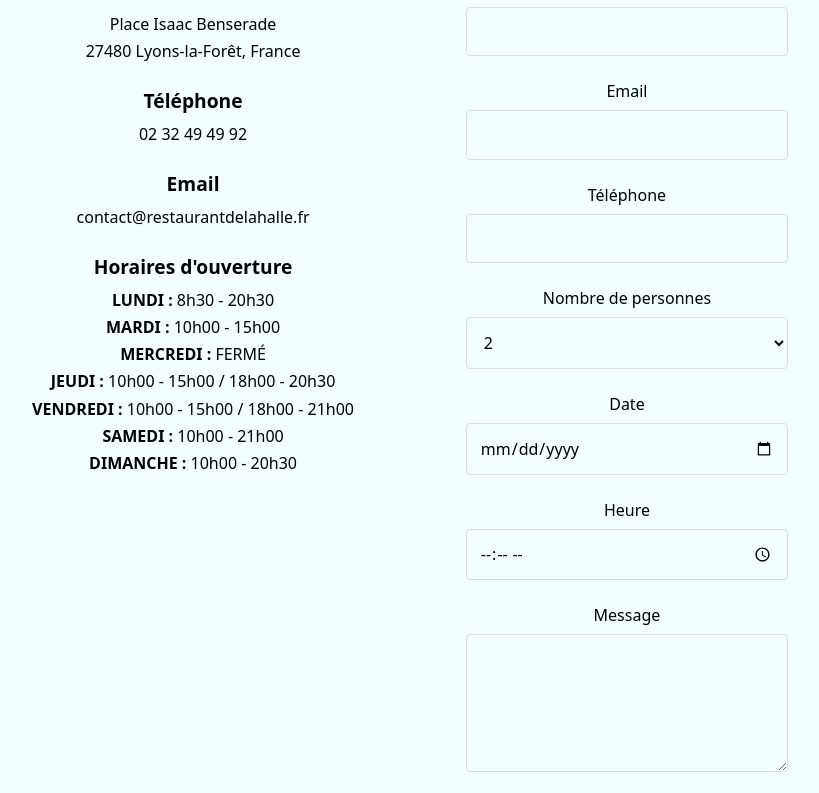
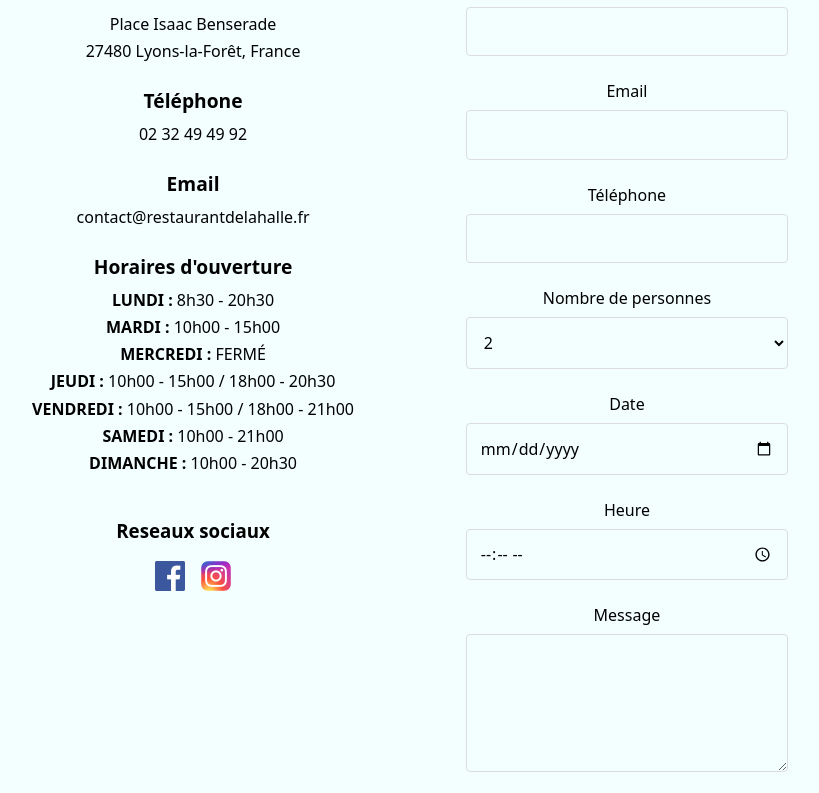
Before and after one commit to Lucacist/restaurant_de_la_halle, a Vue app: page /contact in a window 1280 px wide. Shown: the part 377-1170 px from the top of the page, without its empty margins (230-1049 px from the left). Built offline with nearby package versions, Linux system fonts and the light colour scheme; a web font is replaced by a local one.

Commit message:
feat: add contact page with form, social media links and map integration

```diff
--- a/src/Contact.vue
+++ b/src/Contact.vue
@@ -35,6 +35,14 @@
             <p><strong>VENDREDI :</strong> 10h00 - 15h00 / 18h00 - 21h00</p>
             <p><strong>SAMEDI :</strong> 10h00 - 21h00</p>
             <p><strong>DIMANCHE :</strong> 10h00 - 20h30</p>
+          </div>
+
+          <div class="reseaux">
+           <h3>Reseaux sociaux</h3>
+           <div class="reseaux-links">
+           <a href="https://facebook.com/profile.php?id=100070603790085&sk=followers" target="_blank"><img src="/img/Facebook_logo.png" alt="Facebook"></a>
+           <a href="https://instagram.com/restodelahalle?utm_source=ig_web_button_share_sheet&igsh=ZDNlZDc0MzIxNw==" target="_blank"><img src="/img/Instagram_logo.png" alt="Instagram"></a>
+          </div>
           </div>
         </div>
 
@@ -180,6 +188,23 @@ h2 {
   color: var(--text-color);
 }
 
+.reseaux {
+  display: flex;
+  flex-direction: column;
+  justify-content: center;
+}
+
+.reseaux-links {
+  display: flex;
+  justify-content: center;
+  gap: 1rem;
+}
+
+.reseaux img {
+  width: 30px;
+  height: 30px;
+}
+
 .info-item {
   margin-bottom: 1.5rem;
 }
```
Also changed, not shown: public/img/Facebook_logo.png (added), public/img/Instagram_logo.png (added).
